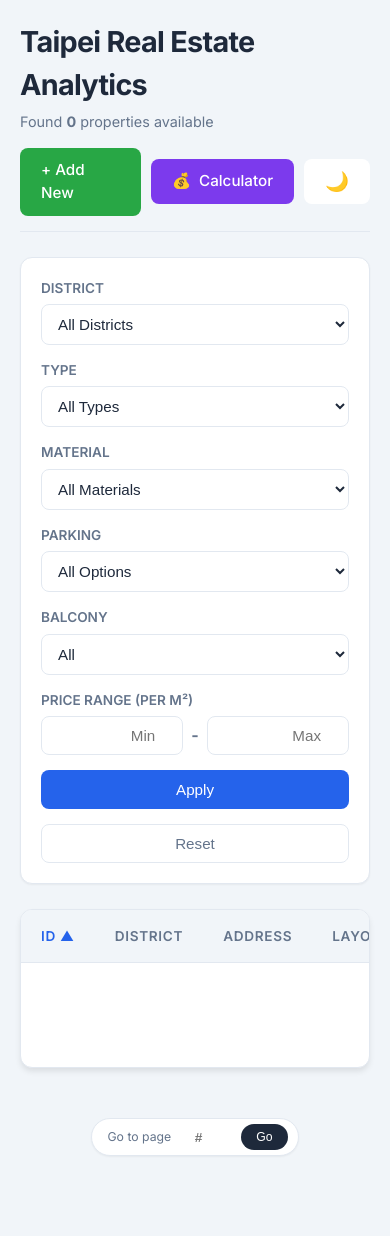
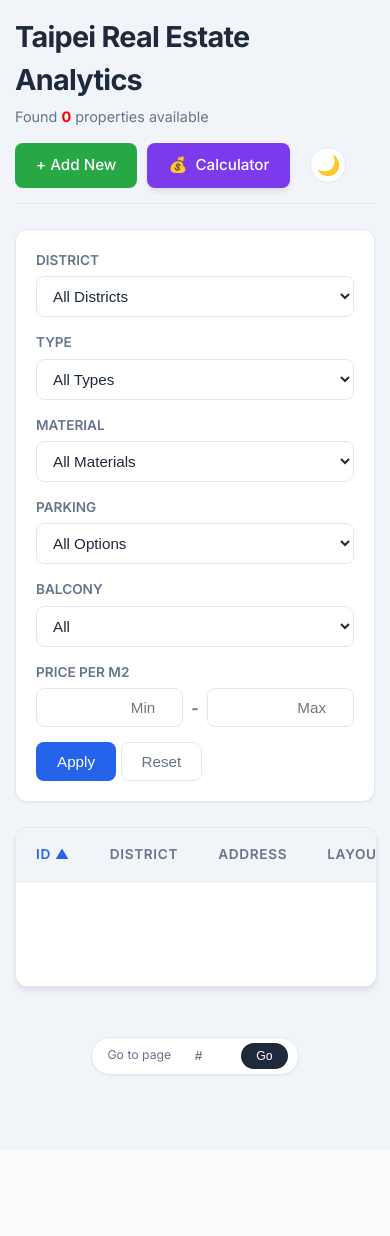
Before and after one commit to anh-dz/realestate, a Flask app: page / in a window 390 px wide. After the commit the page ends 1076 px from the top, so only its background shows below. Run offline with Flask 3, Linux system fonts and the light colour scheme; data that the repository does not hold is empty.

Commit message:
mobile responsive

```diff
--- a/static/style.css
+++ b/static/css/style.css
@@ -70,13 +63,13 @@ h2 { margin-top: 30px; }
 
 a { text-decoration: none; color: inherit; transition: color 0.2s; }
 
-/* --- LAYOUT UTILS --- */
 .container {
     max-width: 1200px;
     margin: 0 auto;
+    width: 100%;
+    box-sizing: border-box;
 }
 
-/* --- HEADER AREA --- */
 .header-container {
     display: flex;
     justify-content: space-between;
@@ -84,6 +77,8 @@ a { text-decoration: none; color: inherit; transition: color 0.2s; }
     margin-bottom: 25px;
     padding-bottom: 15px;
     border-bottom: 1px solid var(--border);
+    flex-wrap: wrap;
+    gap: 15px;
 }
 
 .record-count {
@@ -106,63 +100,57 @@ a { text-decoration: none; color: inherit; transition: color 0.2s; }
     border: 1px solid transparent;
     cursor: pointer;
     gap: 8px;
+    white-space: nowrap;
 }
 .btn:hover { transform: translateY(-1px); box-shadow: var(--shadow-sm); }
 .btn:active { transform: translateY(0); }
 
-.btn-filter {
-  background-color: var(--primary);
-  color: white;
-  /* box-shadow: var(--shadow-md); */
-}
+.btn-filter { background-color: var(--primary); color: white; }
 .btn-filter:hover { background-color: var(--primary-hover); }
 
 .btn-reset {
-    background-color: var(--bg-card); /* Thay đổi để thích ứng dark mode */
+    background-color: var(--bg-card);
     color: var(--text-muted);
     border-color: var(--border);
 }
 .btn-reset:hover {
-    background-color: var(--bg-body); /* Thay đổi */
+    background-color: var(--bg-body);
     color: var(--text-main);
 }
 
 .btn-suggest {
     background-color: #7c3aed;
     color: white;
-    /* box-shadow: var(--shadow-md); */
+    box-shadow: var(--shadow-md);
 }
 .btn-suggest:hover { background-color: #6d28d9; }
 
 .btn-submit { background-color: var(--primary); color: white; width: 100%; font-size: 1.1em; }
 
-/* Theme Toggle Button (Mới) */
 .btn-theme {
     background-color: var(--bg-card);
     color: var(--text-main);
-    /* box-shadow: var(--shadow-md); */
-    /* border: 1px solid var(--border); */
-    /* width: 36px; */
-    /* height: 36px; */
-    /* padding: 0; */
-    /* border-radius: 50%; */
-    /* display: inline-flex; */
-    /* align-items: center; */
-    /* justify-content: center; */
+    border: 1px solid var(--border);
+    width: 36px;
+    height: 36px;
+    padding: 0;
+    border-radius: 50%;
+    display: inline-flex;
+    align-items: center;
+    justify-content: center;
     font-size: 1.2em;
-    /* cursor: pointer; */
-    /* margin-left: 10px; */
+    cursor: pointer;
+    margin-left: 10px;
 }
 .btn-theme:hover { background-color: var(--bg-body); }
 
-/* --- BACK BUTTON (NEW) --- */
 .btn-back {
     display: inline-flex;
     align-items: center;
     gap: 8px;
     padding: 10px 24px;
-    background-color: var(--bg-card); /* Thay đổi */
-    color: var(--text-muted); /* Thay đổi */
+    background-color: var(--bg-card);
+    color: var(--text-muted);
     border: 1px solid var(--border);
     border-radius: 50px;
     text-decoration: none;
@@ -202,6 +189,7 @@ a { text-decoration: none; color: inherit; transition: color 0.2s; }
     display: flex;
     flex-direction: column;
     gap: 6px;
+    flex: 1 1 150px;
 }
 
 .filter-group label {
@@ -217,10 +205,10 @@ select, input {
     border-radius: 8px;
     outline: none;
     font-size: 0.95em;
-    background-color: var(--bg-card); /* Thay đổi */
-    color: var(--text-main); /* Thay đổi */
+    background-color: var(--bg-card);
+    color: var(--text-main);
     transition: border-color 0.2s, box-shadow 0.2s;
-    min-width: 150px;
+    width: 100%;
     box-sizing: border-box;
 }
 select:focus, input:focus {
@@ -228,26 +216,26 @@ select:focus, input:focus {
     box-shadow: 0 0 0 3px rgba(37, 99, 235, 0.1);
 }
 
-/* Price Range Styling */
 .price-inputs {
     display: flex;
     align-items: center;
     gap: 8px;
 }
-.price-inputs input { width: 110px; min-width: auto; text-align: right; }
+.price-inputs input { width: 100%; min-width: 80px; text-align: right; }
 .price-separator { color: var(--text-muted); font-weight: bold; }
 
-/* --- DATA TABLE --- */
 .table-wrapper {
     background: var(--bg-card);
     border-radius: 12px;
     box-shadow: var(--shadow-md);
     border: 1px solid var(--border);
     overflow: hidden;
+    width: 100%;
 }
 
 .table-container {
     overflow-x: auto;
+    -webkit-overflow-scrolling: touch;
 }
 
 table {
@@ -429,16 +422,78 @@ tr:hover { background-color: var(--bg-body); } /* Hiệu ứng hover cho dòng *
 }
 .form-group label { color: var(--text-main); }
 .checkbox-container {
-    background: var(--bg-body); /* Darker than card */
+    background: var(--bg-body);
     border: 1px solid var(--border);
     padding: 12px; border-radius: 8px; height: 45px; display: flex; align-items: center;
 }
 .checkbox-container span { color: var(--text-main); }
 
-/* --- RESPONSIVE --- */
 @media (max-width: 768px) {
-    .header-container { flex-direction: column; align-items: flex-start; gap: 15px; }
-    .filter-bar { flex-direction: column; align-items: stretch; }
-    .price-inputs { width: 100%; }
-    .price-inputs input { flex: 1; }
+    body { padding: 15px; }
+
+    .header-container {
+        flex-direction: column;
+        align-items: flex-start;
+        gap: 15px;
+    }
+
+    .header-container > div:last-child {
+        display: flex;
+        flex-wrap: wrap;
+        gap: 10px;
+        width: 100%;
+    }
+
+    .filter-bar {
+        flex-direction: column;
+        align-items: stretch;
+    }
+
+    .filter-group {
+        width: 100%;
+        flex: auto;
+    }
+
+    .price-inputs {
+        width: 100%;
+    }
+
+    .price-inputs input {
+        flex: 1;
+        min-width: 0;
+    }
+
+    .form-row {
+        flex-direction: column;
+        gap: 15px;
+    }
+
+    .form-card {
+        padding: 20px;
+        margin: 20px auto;
+    }
+
+    .top-nav {
+        flex-direction: row;
+        justify-content: space-between;
+    }
+
+    .input-group {
+        flex-direction: column;
+        gap: 15px;
+    }
+
+    .result-header {
+        flex-direction: column;
+        align-items: flex-start;
+        gap: 15px;
+    }
+
+    .result-header .btn-filter {
+        width: 100%;
+    }
 }
+
+.red_number {
+    color: red;
+}
--- a/templates/index.html
+++ b/templates/index.html
@@ -4,7 +4,7 @@
     <meta charset="UTF-8">
     <meta name="viewport" content="width=device-width, initial-scale=1.0">
     <title>Taipei Real Estate Analytics</title>
-    <link rel="stylesheet" href="{{ url_for('static', filename='style.css') }}">
+    <link rel="stylesheet" href="{{ url_for('static', filename='css/style.css') }}">
     <link href="https://fonts.googleapis.com/css2?family=Inter:wght@400;500;600;700&display=swap" rel="stylesheet">
     <style>
         .parking-badge { font-size: 0.85em; color: #059669; background: #ecfdf5; padding: 2px 6px; border-radius: 4px; display: inline-block; margin-top: 4px; }
@@ -32,24 +32,20 @@
 <body>
 
     <div class="container">
-        <!-- HEADER -->
         <div class="header-container">
             <div>
                 <h1>Taipei Real Estate Analytics</h1>
-                <span class="record-count">Found <strong>{{ "{:,.0f}".format(total_count) }}</strong> properties available</span>
+                <span class="record-count">Found <strong class="red_number">{{ "{:,.0f}".format(total_count) }}</strong> properties available</span>
             </div>
             <div style="display: flex; gap: 10px; align-items: center;">
                 <a href="{{ url_for('add') }}" class="btn btn-filter" style="background-color: #28a745;">+ Add New</a>
                 <a href="{{ url_for('suggest') }}" class="btn btn-suggest"><span>💰</span> Calculator</a>
 
-                <!-- Dark Mode Toggle Button -->
                 <button id="theme-toggle" class="btn btn-theme" title="Toggle Dark Mode">🌙</button>
             </div>
         </div>
 
-        <!-- FILTER BAR -->
         <form action="/" method="GET" class="filter-bar">
-            <!-- District -->
             <div class="filter-group">
                 <label>District</label>
                 <select name="district">
@@ -60,7 +56,6 @@
                 </select>
             </div>
 
-            <!-- Building Type -->
             <div class="filter-group">
                 <label>Type</label>
                 <select name="building_type">
@@ -71,7 +66,6 @@
                 </select>
             </div>
 
-            <!-- Material -->
             <div class="filter-group">
                 <label>Material</label>
                 <select name="material" style="min-width: 130px;">
@@ -84,7 +78,6 @@
                 </select>
             </div>
 
-            <!-- Parking -->
             <div class="filter-group">
                 <label>Parking</label>
                 <select name="parking" style="min-width: 130px;">
@@ -98,7 +91,6 @@
                 </select>
             </div>
 
-            <!-- Balcony -->
             <div class="filter-group">
                 <label>Balcony</label>
                 <select name="balcony" style="min-width: 100px;">
@@ -108,9 +100,8 @@
                 </select>
             </div>
 
-            <!-- Price -->
             <div class="filter-group">
-                <label>Price Range (per m²)</label>
+                <label>Price Per M2</label>
                 <div class="price-inputs">
                     <input type="number" name="min_price" placeholder="Min" value="{{ min_price if min_price }}">
                     <span class="price-separator">-</span>
@@ -118,11 +109,12 @@
                 </div>
             </div>
 
-            <button type="submit" class="btn btn-filter">Apply</button>
-            <button class="btn btn-reset"><a href="/">Reset</a></button>
+            <div>
+                <button type="submit" class="btn btn-filter">Apply</button>
+                <button class="btn btn-reset"><a href="/">Reset</a></button>
+            </div>
         </form>
 
-        <!-- DATA TABLE -->
         <div class="table-wrapper">
             <div class="table-container">
                 <table>
@@ -191,7 +183,6 @@
             </div>
         </div>
 
-        <!-- PAGINATION -->
         <div class="pagination-container">
             <div class="pagination-pages">
                 {% if page > 1 %}<a href="{{ url_for('index', page=page-1, district=selected_district, building_type=selected_type, material=selected_material, parking=selected_parking, balcony=selected_balcony, min_price=min_price, max_price=max_price, sort_by=sort_by, order=order) }}" class="btn-page">←</a>{% endif %}
```
Also changed, not shown: other parts of static/css/style.css (+33 -37 lines), app.py (+0 -7 lines), templates/form.html (+3 -9 lines), templates/suggest.html (+3 -14 lines), static/css/form.css (renamed from static/form.css), static/css/suggest.css (renamed from static/suggest.css).
